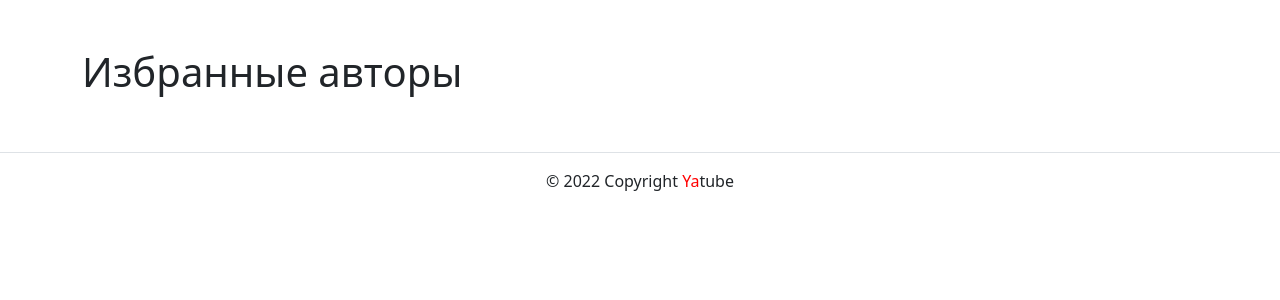
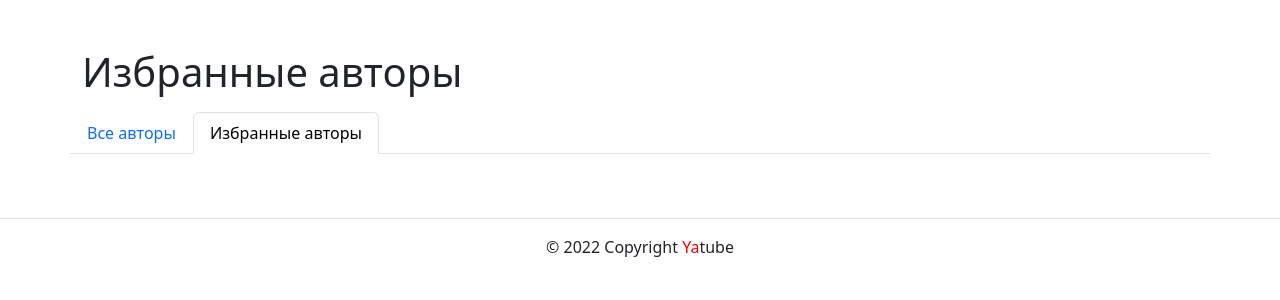
Before and after one commit to AtabekovaEkaterina/hw05_final, a Django app: page /follow/ in a window 1280 px wide. Shown: the part 56-356 px from the top of the page. Run offline with Django 3.2, Linux system fonts and the light colour scheme; the visitor is signed in with stand-in values (Sample User, id 1); data comes from the database, SQL or seed files in the repository; data that the repository does not hold is empty; some libraries are stand-ins or nearby versions.

Commit message:
template fixes

```diff
--- a/yatube/templates/posts/follow.html
+++ b/yatube/templates/posts/follow.html
@@ -5,6 +5,7 @@
 {% endblock %}
 {% block content %}
   <h1>Избранные авторы</h1>
+  {% include 'posts/includes/switcher.html' %}
   {% for post in page_obj %}
   {% thumbnail post.image "960x339" crop="center" upscale=True as im %}
     <img class="card-img my-2" src="{{ im.url }}">
--- a/yatube/templates/posts/includes/switcher.html
+++ b/yatube/templates/posts/includes/switcher.html
@@ -3,7 +3,7 @@
     <ul class="nav nav-tabs">
       <li class="nav-item">
         <a
-          class="nav-link {% if view_name == 'posts:index' %}active{% endif %}"
+          class="nav-link {% if request.resolver_match.view_name == 'posts:index' %}active{% endif %}"
           href="{% url 'posts:index' %}"
         >
           Все авторы
@@ -11,7 +11,7 @@
       </li>
       <li class="nav-item">
         <a
-           class="nav-link {% if view_name  == 'posts:follow_index' %}active{% endif %}"
+           class="nav-link {% if request.resolver_match.view_name  == 'posts:follow_index' %}active{% endif %}"
            href="{% url 'posts:follow_index' %}"
         >
           Избранные авторы
--- a/yatube/templates/posts/index.html
+++ b/yatube/templates/posts/index.html
@@ -4,6 +4,7 @@
   Последние обновления на сайте
 {% endblock %}
 {% block content %}
+  <h1>Последние обновления на сайте</h1>
   {% include 'posts/includes/switcher.html' %}
   {% for post in page_obj %}
   {% thumbnail post.image "960x339" crop="center" upscale=True as im %}
```
